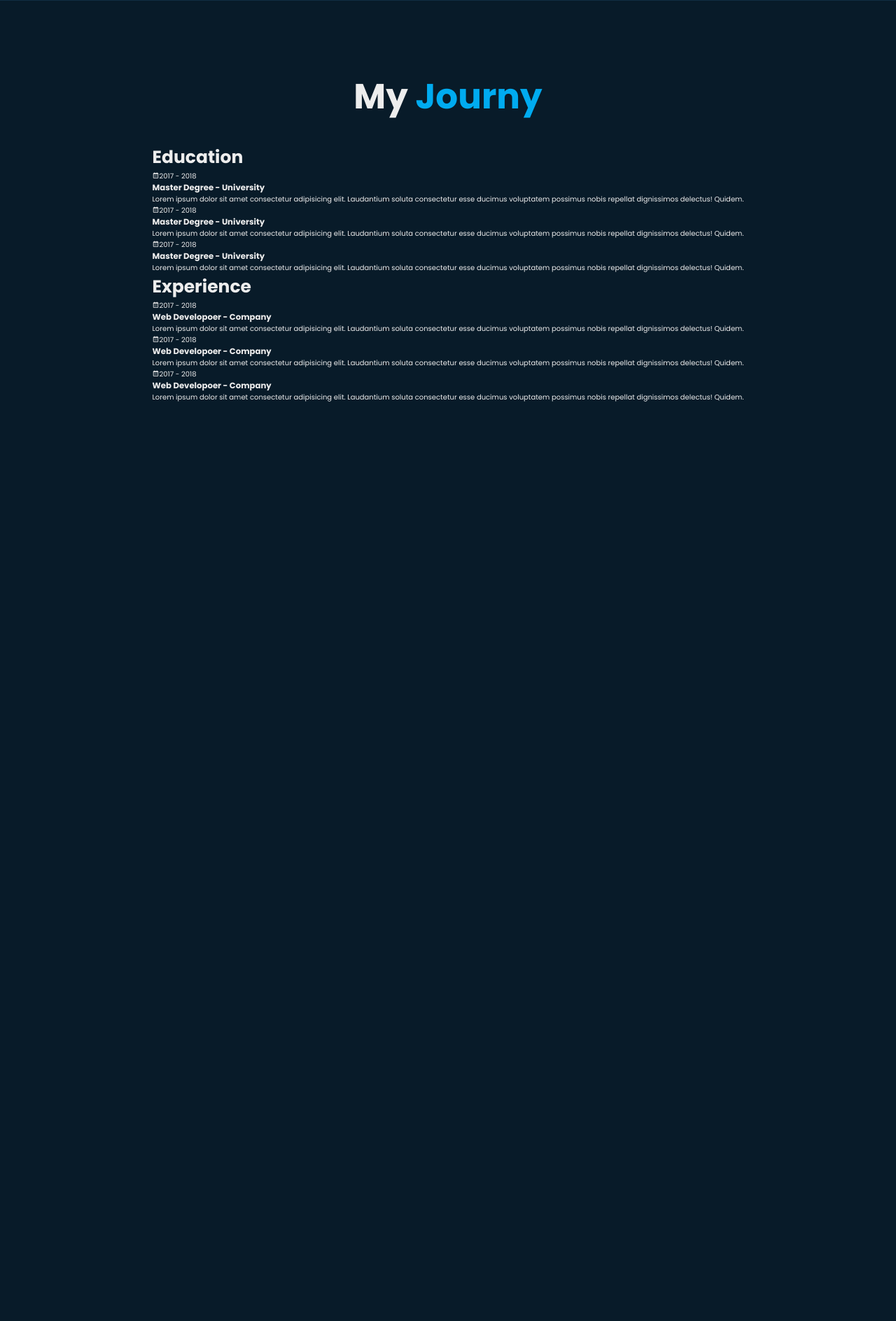
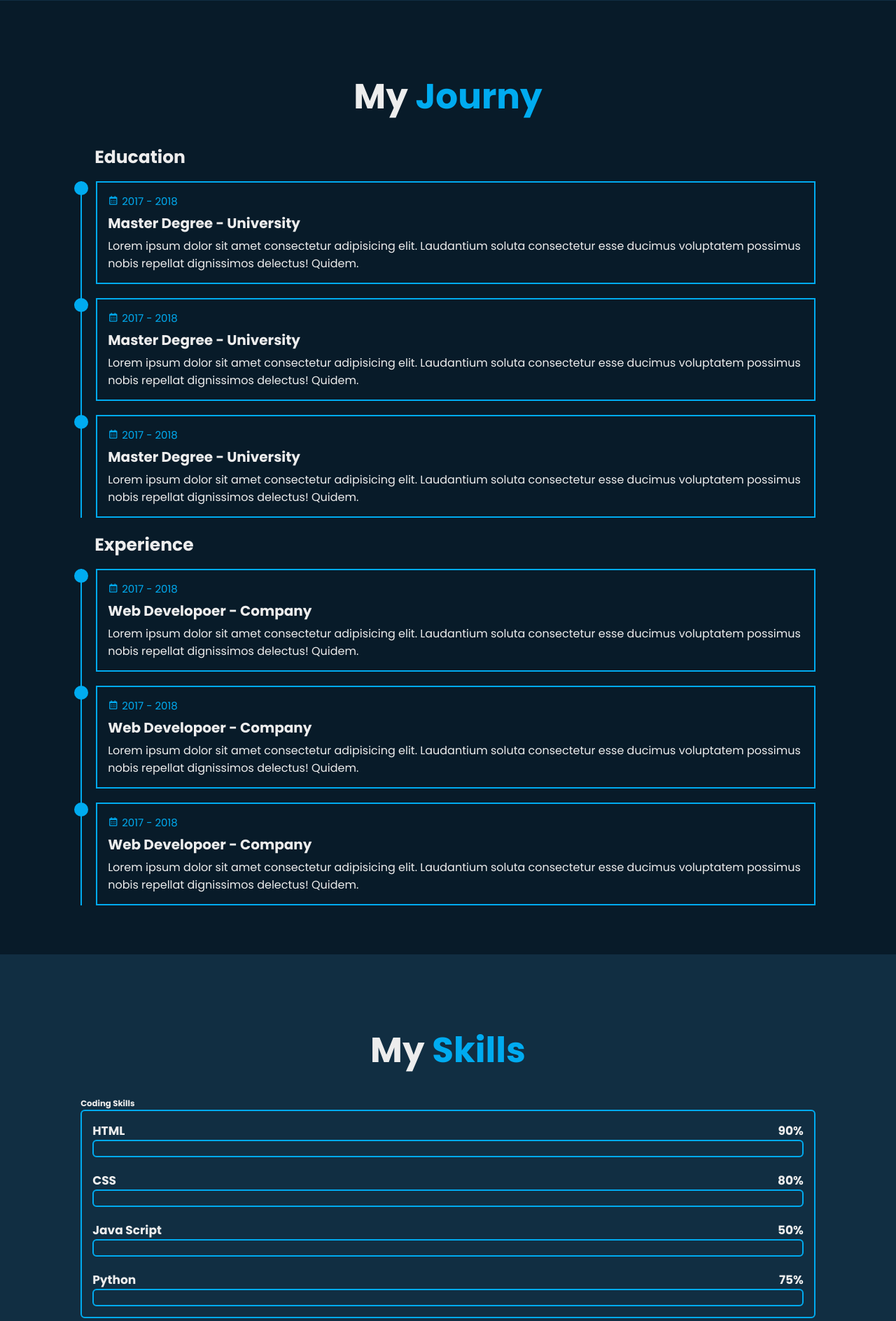
Before and after one commit to rezdni/landing-page-ppdb, a PHP site: page /views/company-profile/ in a window 1280 px wide. Shown: the part 1599-3487 px from the top of the page at 70% size. Before the commit the page ends 2173 px from the top, so only its background shows below. Run offline with PHP 8.4, Linux system fonts and the light colour scheme.

Commit message:
update landing page

```diff
--- a/assets/styles/company-profile.css
+++ b/assets/styles/company-profile.css
@@ -329,4 +329,115 @@
 
 .education-column .title {
     font-size: 2.5rem;
+    margin: 0 0 1.5rem 2rem;
 }
+
+.education-column .education-box {
+    border-left: .2rem solid var(--main-color);
+}
+
+.education-box .education-content {
+    position: relative;
+    padding-left: 2rem;
+}
+
+.education-box .education-content::before {
+    content: '';
+    position: absolute;
+    top: 0;
+    left: -1.1rem;
+    width: 2rem;
+    height: 2rem;
+    background: var(--main-color);
+    border-radius: 50%;
+}
+
+.education-content .content {
+    position: relative;
+    padding: 1.5rem;
+    border: .2rem solid var(--main-color);
+    margin-bottom: 2rem;
+}
+
+.education-content .content::before {
+    content: '';
+    position: absolute;
+    top: 0;
+    left: 0;
+    width: 0;
+    height: 100%;
+    background: var(--second-bg-color);
+    z-index: -1;
+    transition: .5s;
+}
+
+.education-content .content:hover::before {
+    width: 100%;
+}
+
+.education-content .content .year {
+    font-size: 1.5rem;
+    color: var(--main-color);
+    padding-bottom: .5rem;
+}
+
+.education-content .content .year i {
+    padding-right: .5rem;
+}
+
+.education-content .content h3 {
+    font-size: 2rem;
+}
+
+.education-content .content p {
+    font-size: 1.6rem;
+    padding-top: .5rem;
+}
+
+.skills {
+    min-height: auto;
+    padding-bottom: 7rem;
+    background: var(--second-bg-color);
+}
+
+.skills .skills-row {
+    display: flex;
+    flex-wrap: wrap;
+    gap: 5rem;
+}
+
+.skills-row .skills-column {
+    flex: 1 1 40rem;
+}
+
+.skills-column .title {
+    font-size: 2.5rem;
+    margin: 0 0 1.5rem;
+}
+
+.skills-box .skills-content {
+    position: relative;
+    border: .2rem solid var(--main-color);
+    border-radius: .6rem;
+    padding: .5rem 1.5rem;
+}
+
+.skills-content .progress {
+    padding: 1rem 0;
+}
+
+.skills-content .progress h3 {
+    font-size: 1.7rem;
+    display: flex;
+    justify-content: space-between;
+}
+
+.skills-content .progress h3 span {
+    color: var(--text-color);
+}
+
+.skills-content .progress .bar {
+    height: 2.5rem;
+    border-radius: .6rem;
+    border: .2rem solid var(--main-color);
+}
--- a/views/company-profile/index.html
+++ b/views/company-profile/index.html
@@ -35,8 +35,8 @@
                 <h3>SMA AL FASANAH</h3>
                 <p>Lorem ipsum dolor sit amet consectetur, adipisicing elit. Libero iste repellendus illum, ad, distinctio ratione iusto porro doloremque quia dolore praesentium excepturi tenetur tempore officia commodi alias? Atque, nesciunt earum!</p>
                 <div class="btn-box">
-                    <a href="#" class="btn">DAFTAR</a>
-                    <a href="#" class="btn">MASUK</a>
+                    <a href="../login/index.html" class="btn">DAFTAR</a>
+                    <a href="../login/index.html" class="btn">MASUK</a>
                 </div>
             </div>
         </div>
@@ -134,6 +134,71 @@
         </div>
        </section>
 
+       <!-- skill section desgin -->
+        <section class="skills" id="skills">
+            <h2 class="heading">My <span>Skills</span></h2>
+
+            <div class="skills row">
+                <div class="skills column">
+                    <h3 class="title">Coding Skills</h3>
+
+                    <div class="skills-box">
+                        <div class="skills-content">
+                            <div class="progress">
+                                <h3>HTML <span>90%</span></h3>
+                                <div class="bar"><span></span></div>
+                            </div>
+
+                            <div class="progress">
+                                <h3>CSS <span>80%</span></h3>
+                                <div class="bar"><span></span></div>
+                            </div>
+
+                            <div class="progress">
+                                <h3>Java Script <span>50%</span></h3>
+                                <div class="bar"><span></span></div>
+                            </div>
+
+                            <div class="progress">
+                                <h3>Python <span>75%</span></h3>
+                                <div class="bar"><span></span></div>
+                            </div>
+                        </div>
+                    </div>
+                </div>
+
+                <div class="skills column">
+                    <h3 class="title">Professional Skills</h3>
+
+                    <div class="skills-box">
+                        <div class="skills-content">
+                            <div class="progress">
+                                <h3>Web Design<span>95%</span></h3>
+                                <div class="bar"><span></span></div>
+                            </div>
+
+                            <div class="progress">
+                                <h3>Web DEvelopment <span>80%</span></h3>
+                                <div class="bar"><span></span></div>
+                            </div>
+
+                            <div class="progress">
+                                <h3>Graphic  Design <span>50%</span></h3>
+                                <div class="bar"><span></span></div>
+                            </div>
+
+                            <div class="progress">
+                                <h3>SEO Marketing <span>75%</span></h3>
+                                <div class="bar"><span></span></div>
+                            </div>
+                        </div>
+                    </div>
+                </div>
+
+
+            </div>
+        </section>
+
     <script src="../../assets/scripts/company-profile.js"></script>
 </body>
 </html>
```
Also changed, not shown: buat-akun.html (renamed from buat-akun.php).
